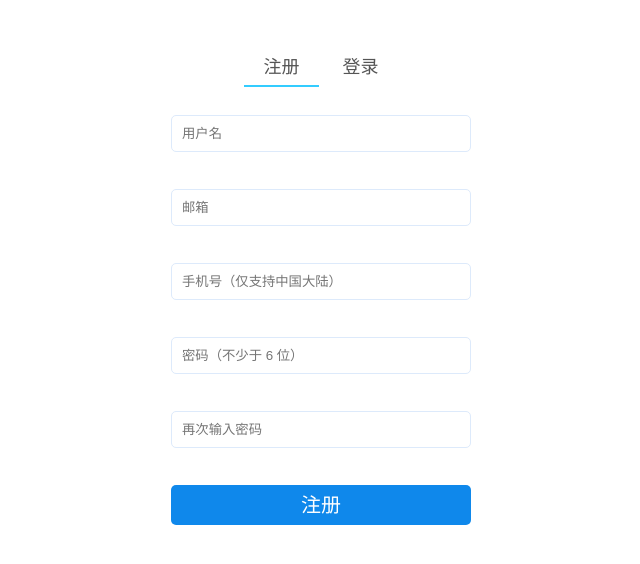
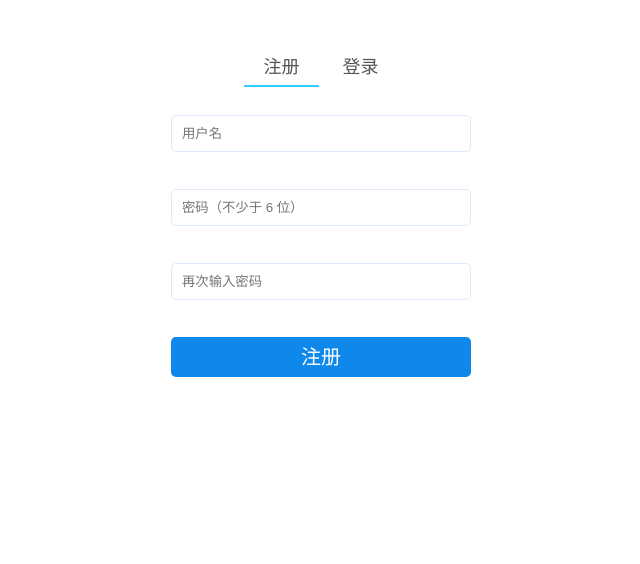
Before and after one commit to Archaeoraptor/wechatDemo, a Flask app: page /main in a window 1280 px wide. Shown: the top 564 px of the page, without its empty margins (319-959 px from the left). Run offline with Flask 2, Linux system fonts and the light colour scheme; parts of the project's set-up code (start-up, migrations or seed data) failed here and were passed over.

```diff
--- /dev/null
+++ b/recommender/prepare.py
@@ -0,0 +1 @@
+#从数据库加载数据集
--- /dev/null
+++ b/recommender/process.py
@@ -0,0 +1 @@
+#对数据进行预处理
--- a/templates/main.html
+++ b/templates/main.html
@@ -4,9 +4,9 @@
     <meta charset="utf-8">
     <meta name="viewport" content="user-scalable=no,width=device-width,initial-scale=1,maximum-scale=1">
     <title>用户登录</title>
-    <link rel="stylesheet" type="text/css" href="/static/css/common.css">
-    <link rel="stylesheet" type="text/css" href="/static/css/login.css">
-    <script src="/static/js/jquery.min.js"></script>
+    <link rel="stylesheet" type="text/css" href="../static/css/common.css">
+    <link rel="stylesheet" type="text/css" href="../static/css/login.css">
+    <script src="../static/js/jquery.min.js"></script>
 </head>
 <body>
 <div class="login_cont">
@@ -20,16 +20,17 @@
         <div class="input_signup active">
             <input class="input" id="user_name" type="text" aria-label="用户名（包含字母／数字／下划线" placeholder="用户名">
             <div class="hint">请填写符合格式的用户名</div>
-            <input class="input" id="user_email" type="text" aria-label="邮箱" placeholder="邮箱">
-            <div class="hint">请填写邮箱</div>
+            <input class="input" id="user_email" type="text" aria-label="邮箱" placeholder="邮箱" style="display: none;">
+            <div class="hint" style="display: none;">请填写邮箱</div>
             <input class="input" id="phone" type="text" class="account" aria-label="手机号（仅支持中国大陆）"
-                   placeholder="手机号（仅支持中国大陆）">
-            <div class="hint">请填写手机号</div>
+                   placeholder="手机号（仅支持中国大陆）" style="display: none;">
+            <div class="hint" style="display: none;">请填写手机号</div>
             <input class="input" id="password" type="password" aria-label="密码" placeholder="密码（不少于 6 位）">
             <div class="hint">请填写符合格式的密码</div>
             <input class="input" id="repassword" type="password" aria-label="密码" placeholder="再次输入密码">
             <div class="hint">请再次输入密码</div>
             <input type="button" id="submit" class="button" name="button" value="注册">
+
         </div>
     </form>
     <form>
@@ -45,62 +46,7 @@
         </div>
     </form>
 </div>
-<script type="text/javascript" src="/static/js/login.js"></script>
-<script type="text/javascript" src="/static/js/form.js"></script>
-<script>
-    var apphost = "http://xing.easy.echosite.cn";
-    var rurl = apphost + "/register";
-    var lurl = apphost + "/login";
-    document.getElementById("submit").onclick = function () {
-        $.ajax({
-            url: rurl,
-            type: 'POST',
-            dataType: "JSON",
-            contentType: "application/json; charset=utf-8",
-            data: JSON.stringify({
-                "username": $("#user_name").val(),
-                "useremail": $("#user_email").val(),
-                "phone": $("#phone").val(),
-                "password": $("#password").val()
-            }),
-            success: function (data) {
-                console.log(data);
-                if (data.flag == 1) {
-                    alert("注册成功!")
-                } else {
-                    alert(data.errorText);
-                }
-            },
-            error: function (data) {
-                alert(data);
-            }
-        })
-    }
-    document.getElementById("button").onclick = function () {
-        $.ajax({
-            url: lurl,
-            type: 'POST',
-            dataType: "JSON",
-            contentType: "application/json; charset=utf-8",
-            data: JSON.stringify({
-                "username": $("#login_user_name").val(),
-                "password": $("#login_password").val()
-            }),
-            success: function (data) {
-                console.log(data);
-                if (data.flag == 1) {
-                    window.localStorage.setItem("username",$("#login_user_name"));
-                    window.localStorage.setItem("password",$("#login_password"));
-                    window.location.href = apphost + "/index";
-                } else {
-                    alert(data.errorText);
-                }
-            },
-            error: function (data) {
-                alert(data);
-            }
-        })
-    }
-</script>
+<script type="text/javascript" src="../static/js/login.js"></script>
+<script type="text/javascript" src="../static/js/form.js"></script>
 </body>
 </html>
```
Also changed, not shown: static/js/login.js (+54 -0 lines), recommender/__init__.py (added), recommender/run.py (added), 2 other files.
